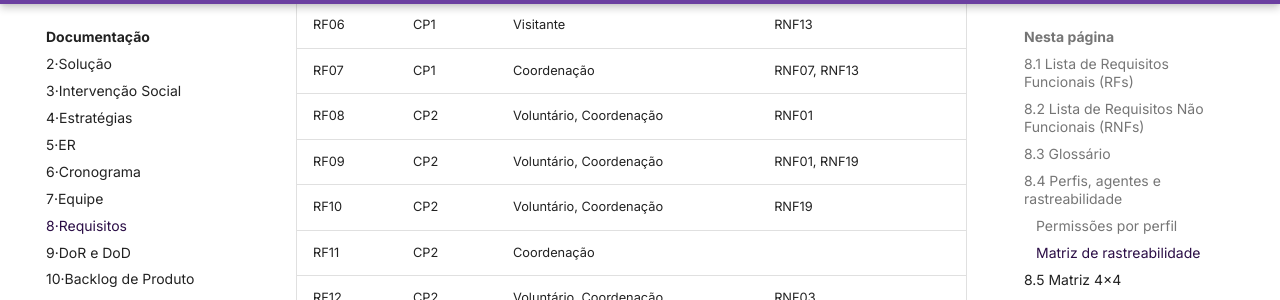
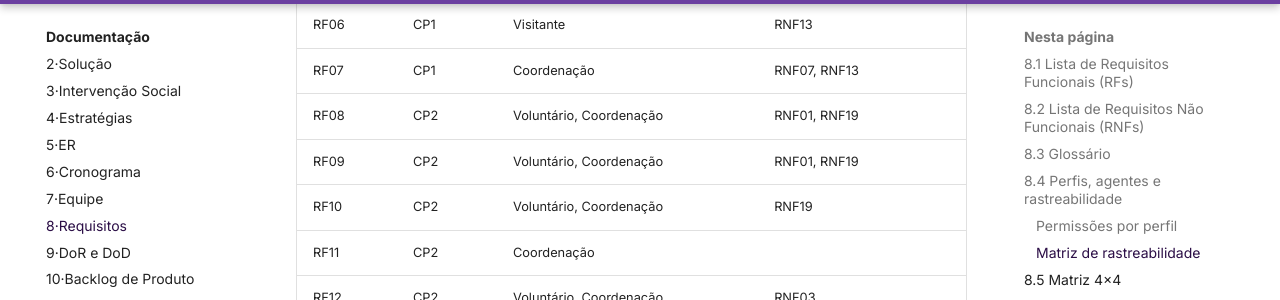
Before and after one commit to mdsreq-fga-unb/REQ-2026.2-T01-MaesGuerreiras, an MkDocs documentation site: the page built from docs/08-requisitos/index.md, in a window 1280 px wide and 900 px high, scrolled down 9684 px. Shown: the part 152-452 px from the top of the window. Built offline with MkDocs 1.6.1 and Material for MkDocs 9.7.7, drawn with Linux system fonts in a browser that asks for light colours.

Commit message:
Update RF08 requirements with additional RNF19

```diff
--- a/docs/08-requisitos/index.md
+++ b/docs/08-requisitos/index.md
@@ -212,7 +212,7 @@
 | RF05 | CP1 | Visitante | RNF03 |
 | RF06 | CP1 | Visitante | RNF13 |
 | RF07 | CP1 | Coordenação | RNF07, RNF13 |
-| RF08 | CP2 | Voluntário, Coordenação | RNF01 |
+| RF08 | CP2 | Voluntário, Coordenação | RNF01, RNF19 |
 | RF09 | CP2 | Voluntário, Coordenação | RNF01, RNF19 |
 | RF10 | CP2 | Voluntário, Coordenação | RNF19 |
 | RF11 | CP2 | Coordenação | |
```
